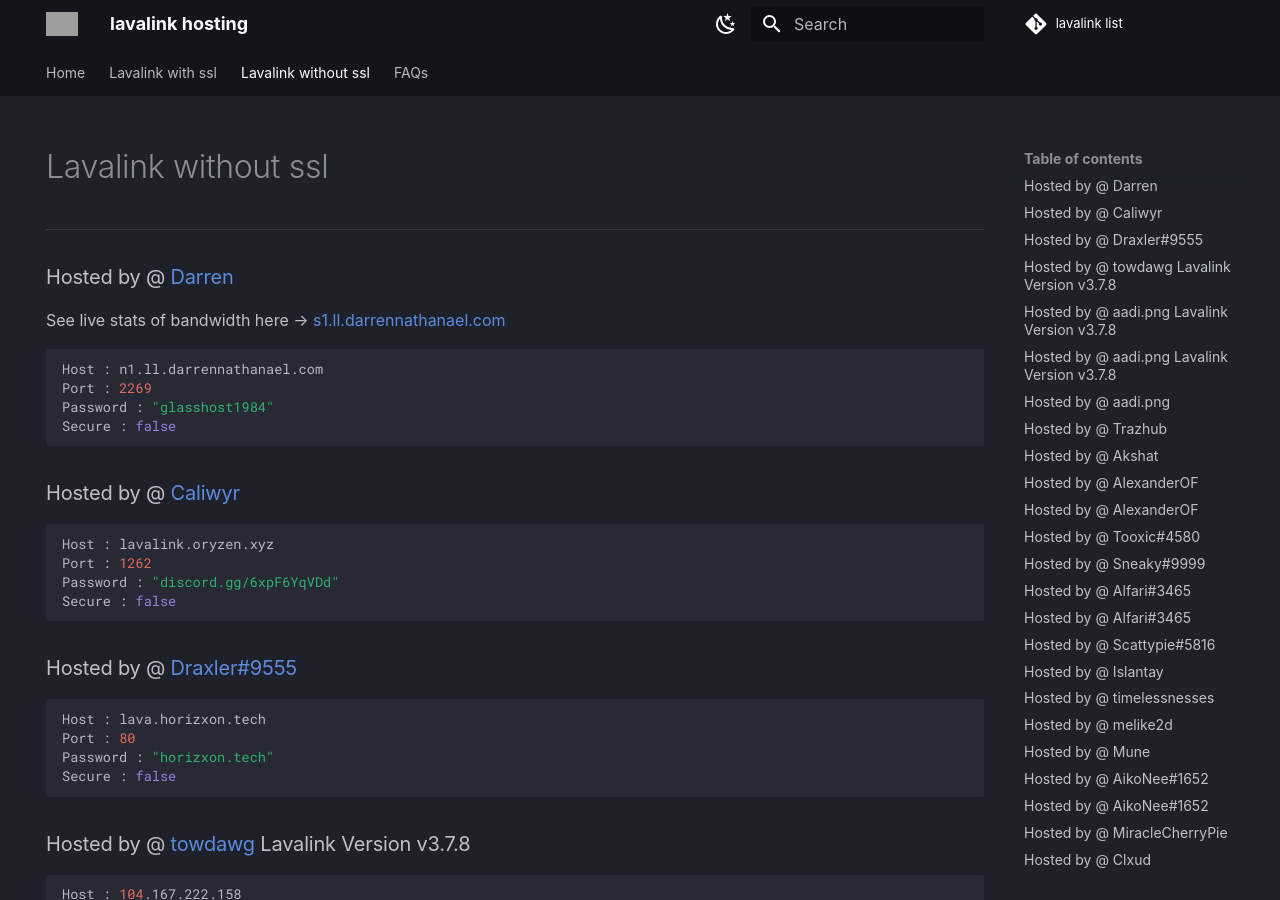
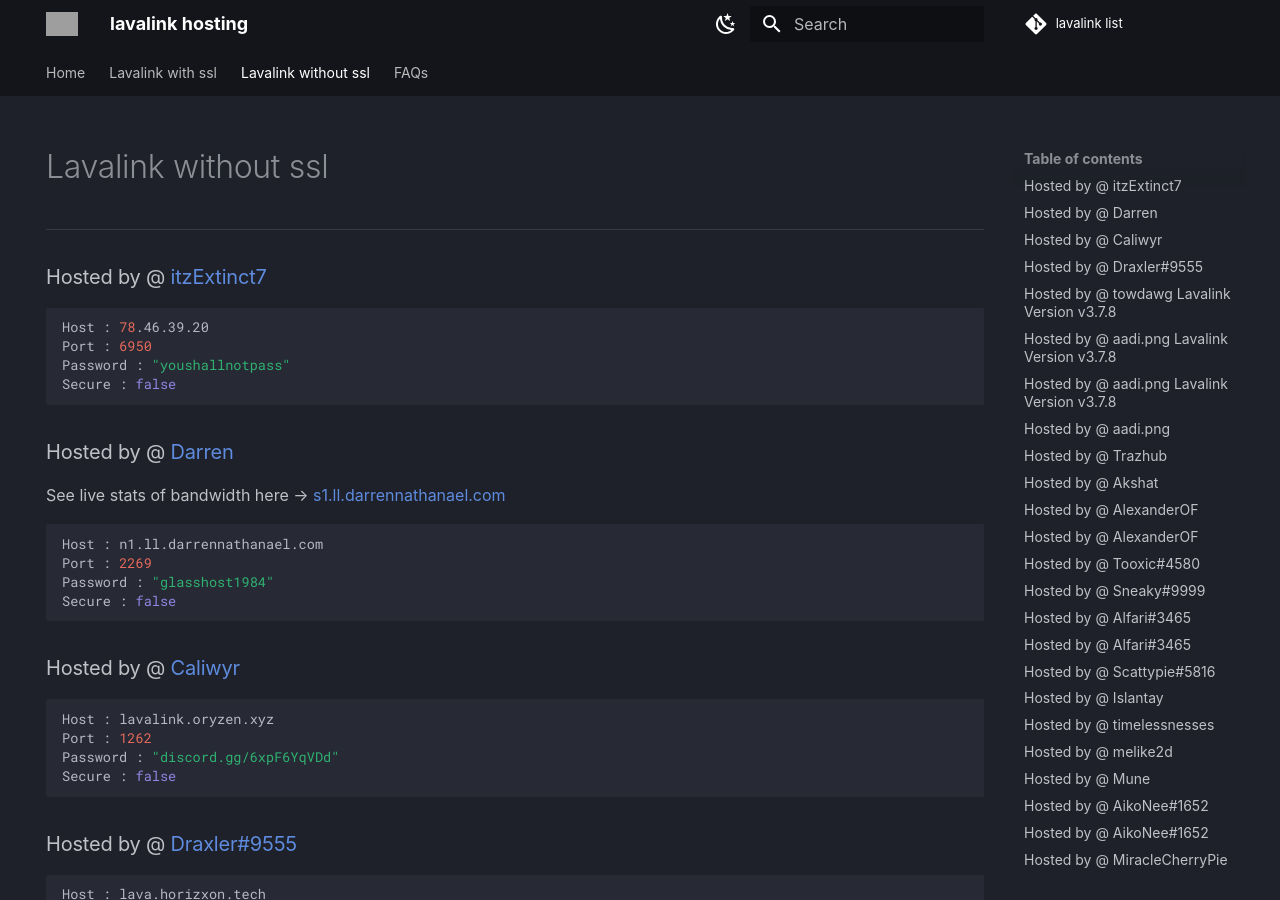
Before and after one commit to DarrenOfficial/lavalink-list, an MkDocs documentation site: the page built from docs/NoSSL/lavalink-without-ssl.md, in a window 1280 px wide and 900 px high. Built offline with MkDocs 1.6.1 and Material for MkDocs 9.7.7, drawn with Linux system fonts in a browser that asks for light colours; comment, search, counter and statistics services are not loaded; a style sheet for code colours, icons or effects is not loaded; grey boxes are pictures that could not be loaded.

Commit message:
Update lavalink-without-ssl.md (#370)

````diff
--- a/docs/NoSSL/lavalink-without-ssl.md
+++ b/docs/NoSSL/lavalink-without-ssl.md
@@ -7,7 +7,13 @@ description: Without SSL should work out of the box!
 <div data-ea-style="stickybox" class="dark horizontal" data-ea-publisher="darrennathanaelcom" data-ea-type="image"></div>
 
 ---
-
+### Hosted by @ [itzExtinct7](https://youtube.com/@ItzExtinct7?si=0Wj-ayF6VLinxpuo)
+```bash
+Host : 78.46.39.20
+Port : 6950
+Password : "youshallnotpass"
+Secure : false
+```
 
 ### Hosted by @ [Darren](https://discord.glasshost.net)
 See live stats of bandwidth here -> [s1.ll.darrennathanael.com](https://s1.ll.darrennathanael.com/)
````
